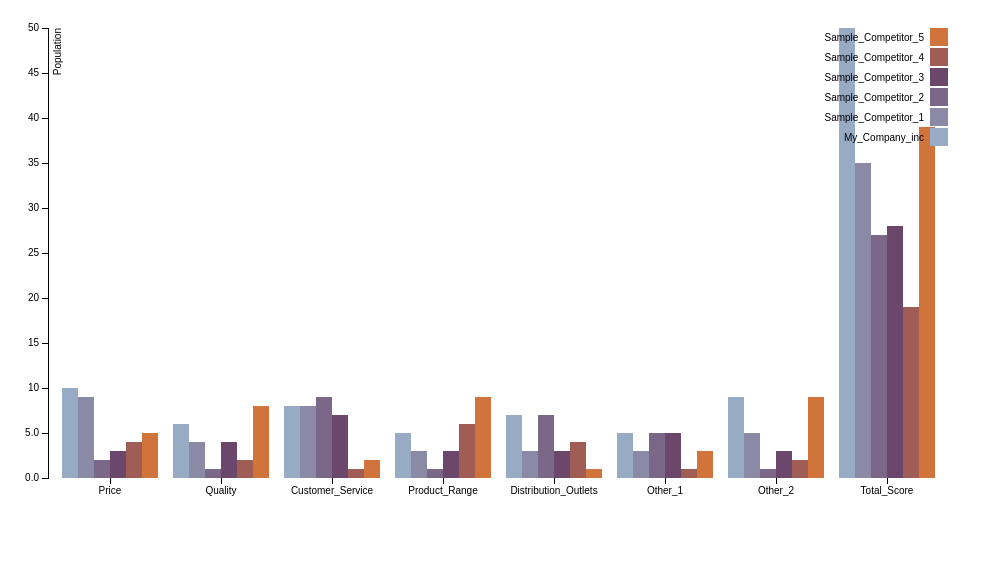
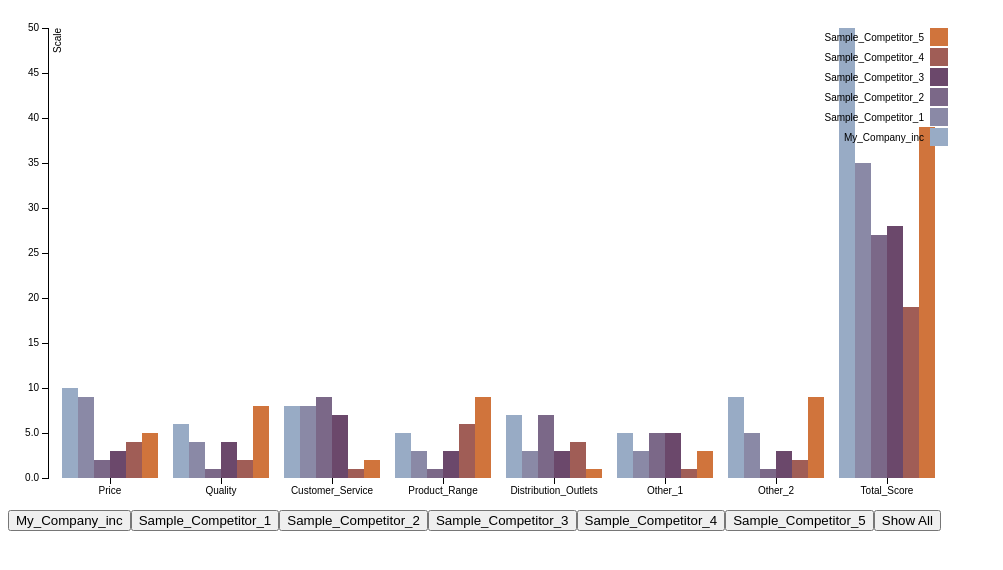
Before and after one commit to Azzapop/d3Play, a plain HTML site: page templates/bar.html in a window 1280 px wide. Shown: the whole page, without its empty margins (0-1003 px from the left). Drawn offline with nearby package versions, Linux system fonts and the light colour scheme.

Commit message:
bars now change, scale doesnt

```diff
--- a/templates/bar.html
+++ b/templates/bar.html
@@ -28,6 +28,63 @@
   </head>
   <body>
     <script type="text/javascript">
+      function update(value) {
+        d3.csv("ratings.csv", function(error, data) {
+          if (error) throw error;
+
+          /*data.map(function(d) {
+            for (var k in d) {
+              if (d.hasOwnProperty(k)) {
+                if (k != value && k != "Value") delete d[k];
+              }
+            }
+          });*/
+
+          var companies = d3.keys(data[0]).filter(function(key) { return key !== "Value"; });
+
+          data.forEach(function(d) {
+            d.company = companies.map(function(name) {
+              if (name === value || value === 'all') {
+                return {name: name, value: +d[name]};
+              } else {
+                return {name: name, value: 0};
+              }
+            });
+          });
+
+          x0.domain(data.map(function(d) { return d.Value; }));
+          x1.domain(companies).rangeRoundBands([0, x0.rangeBand()]);
+          y.domain([0, d3.max(data, function(d) {
+            return d3.max(d.company, function(d) {
+              return d.value;
+            });
+          })]);
+
+          var state = svg.selectAll(".state").data(data);
+
+          rects = state.selectAll("rect");
+          rects.data(function(d) { return d.company; });
+          console.log(rects);
+
+
+          rects.map(function(rect) {
+            if (rect[0].__data__.name != value) {
+              //rect.remove();
+            }
+          });
+
+          state.attr("transform", function(d) { return "translate(" + x0(d.Value) + ",0)"; });
+
+          rects.transition().duration(500)
+            .attr("width", x1.rangeBand())
+            .attr("x", function(d) { return x1(d.name); })
+            .attr("y", function(d) { return y(d.value); })
+            .attr("height", function(d) { return height - y(d.value); })
+            .style("fill", function(d) { return color(d.name); });
+        });
+
+      }
+
 
       var margin = {top: 20, right: 20, bottom: 30, left: 40},
           width = 960 - margin.left - margin.right,
@@ -85,7 +142,7 @@
           .attr("y", 6)
           .attr("dy", ".71em")
           .style("text-anchor", "end")
-          .text("Population");
+          .text("Scale");
 
         var state = svg.selectAll(".state")
             .data(data)
@@ -121,7 +178,16 @@
           .style("text-anchor", "end")
           .text(function(d) { return d; });
 
+        //create buttons
+        companies.map(function(d) {
+          var $input = $('<button onclick="update(\''+d+'\')">'+d+'</button>');
+          $input.appendTo($("#gohere"));
+        });
+        var $input = $('<button onclick="update(\'all\')">Show All</button>');
+        $input.appendTo($("#gohere"));
       });
     </script>
+    <br>
+    <div id="gohere" />
   </body>
 </html>
```
Also changed, not shown: templates/bubble.html (+6 -4 lines).
